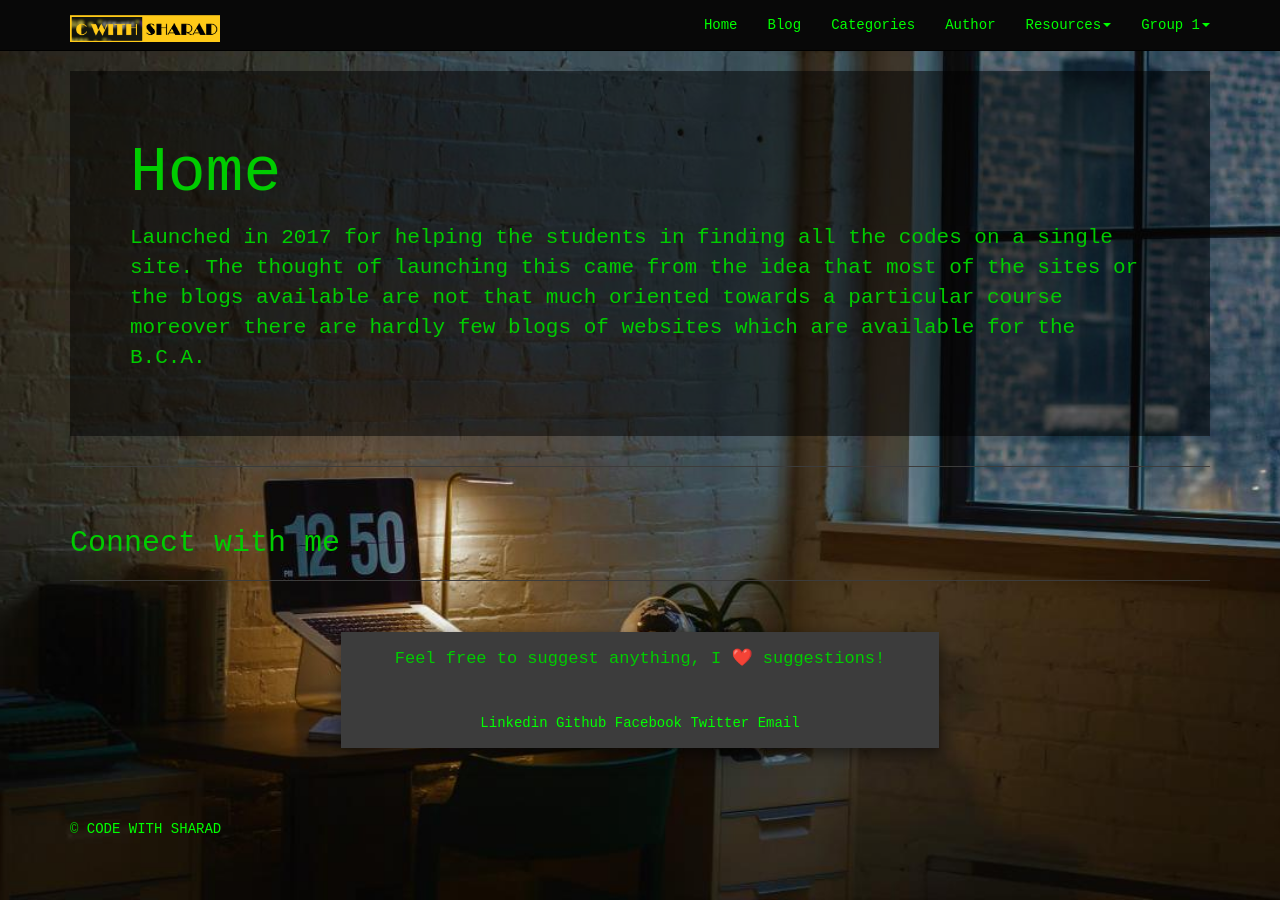
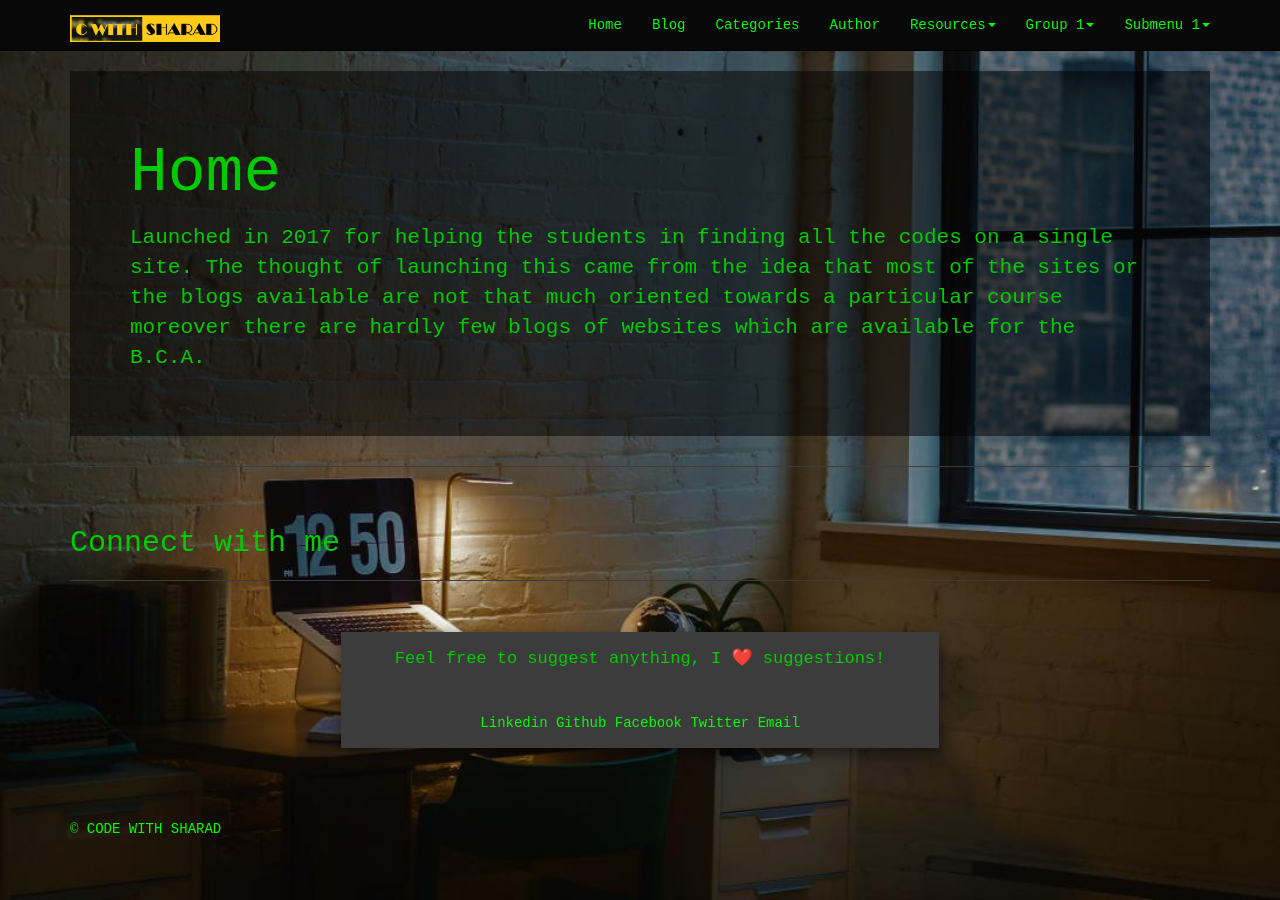
Before and after one commit to cwithsharad/cwithsharad.github.io, a Jekyll site: the page built from index.md, in a window 1280 px wide. Built offline with Jekyll 4.4.1, drawn with Linux system fonts in a browser that asks for light colours; emoji names are drawn with the system emoji font.

Commit message:
TRY 1 3 L

```diff
--- a/_includes/navigation.html
+++ b/_includes/navigation.html
@@ -26,6 +26,31 @@
 			<li><a href="{{ site.baseurl }}{{ item.url }}">{{ item.title }}</a></li>
 			{% endif %}
 		{% endfor %}
+
+
+
+			<li class="dropdown"><a data-toggle="dropdown" class="dropdown-toggle">Submenu 1<span class="caret"></span></a>
+									<ul class="dropdown-menu">
+										<li><a href="#">Lorem ipsum</a></li>
+										<li>
+											<a href="#" data-toggle="dropdown" class="dropdown-toggle">Submenu 2<span class="caret"></span></a>
+											<ul class="dropdown-menu">
+												<li><a href="#">Lorem ipsum</a></li>
+												<li><a href="#">Lorem ipsum</a></li>
+												<li>
+													<a href="#" data-toggle="dropdown" class="dropdown-toggle">Submenu 3<span class="caret"></span></a>
+													<ul class="dropdown-menu">
+														<li><a href="#">Lorem ipsum</a></li>
+														<li><a href="#">Lorem ipsum</a></li>
+													</ul>
+											</li>
+											</ul>
+										</li>
+									</ul>
+								</li>
+
+
+
 		</ul>
 	</div>
 </div>
```
